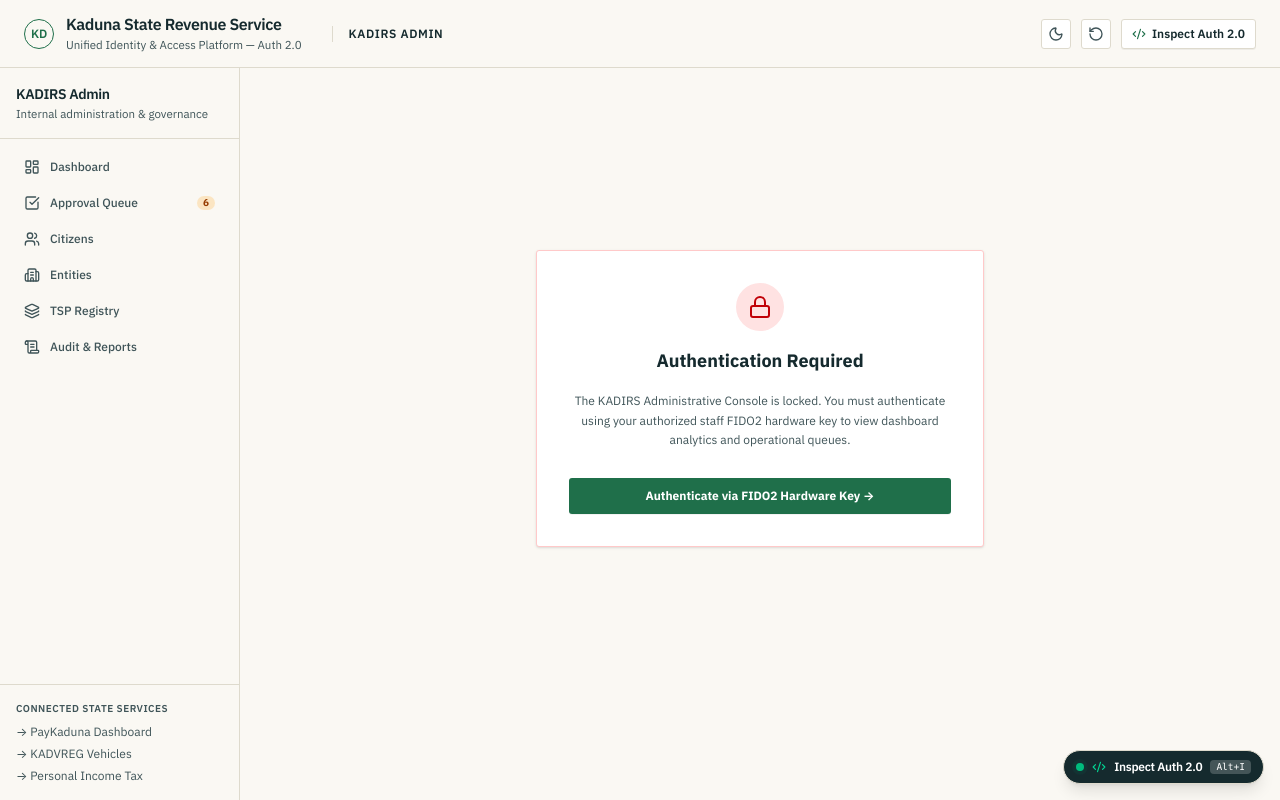
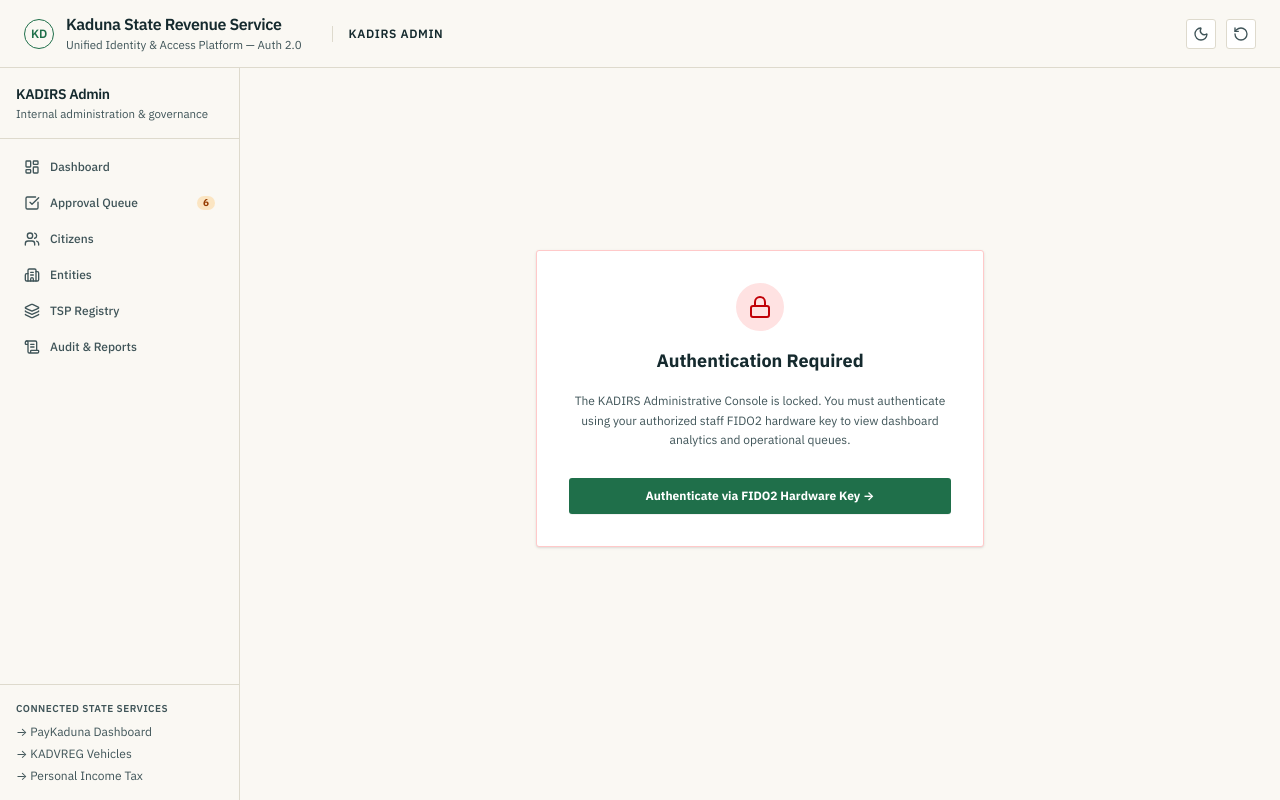
Before and after one commit to taxnigeria/kadirs-sso-demo, a React (Vite) app: page /admin/disputes in a window 1280 px wide. Built offline with nearby package versions, Linux system fonts and the light colour scheme.

Commit message:
fix(inspector): restrict architecture inspector triggers and drawer to authenticated administrators

```diff
--- a/src/components/inspector/architecture-inspector-drawer.tsx
+++ b/src/components/inspector/architecture-inspector-drawer.tsx
@@ -13,6 +13,7 @@ import { TokenInspectorView } from './token-inspector-view'
 import { KafkaEventsView } from './kafka-events-view'
 import { AuthFlowTimelineView } from './auth-flow-timeline-view'
 import { TopologyMapView } from './topology-map-view'
+import { useAdminEngine } from '@/engine/admin-engine'
 
 export function ArchitectureInspectorDrawer() {
   const isOpen = useInspectorStore((s) => s.isOpen)
@@ -20,23 +21,27 @@ export function ArchitectureInspectorDrawer() {
   const activeTab = useInspectorStore((s) => s.activeTab)
   const setActiveTab = useInspectorStore((s) => s.setActiveTab)
   const getActiveToken = useInspectorStore((s) => s.getActiveToken)
+  const currentAdmin = useAdminEngine((s) => s.currentAdmin)
 
-  // Close on Escape key
+  // Close on Escape key or toggle on Alt+I (only for admins)
   useEffect(() => {
     const handleKeyDown = (e: KeyboardEvent) => {
       if (e.key === 'Escape' && isOpen) {
         closeInspector()
       }
-      // Alt+I toggle shortcut
+      // Alt+I toggle shortcut — restricted to authenticated administrators
       if (e.altKey && (e.key === 'i' || e.key === 'I')) {
-        useInspectorStore.getState().toggleInspector()
+        if (useAdminEngine.getState().currentAdmin) {
+          useInspectorStore.getState().toggleInspector()
+        }
       }
     };
     window.addEventListener('keydown', handleKeyDown)
     return () => window.removeEventListener('keydown', handleKeyDown)
   }, [isOpen, closeInspector])
 
-  if (!isOpen) return null
+  // Strictly hidden if closed or user is not an authenticated administrator
+  if (!isOpen || !currentAdmin) return null
 
   const tabs: { id: InspectorTab; label: string; icon: React.ComponentType<{ className?: string }> }[] = [
     { id: 'token', label: 'RS256 JWT Token', icon: Code2 },
--- a/src/components/inspector/floating-inspector-trigger.tsx
+++ b/src/components/inspector/floating-inspector-trigger.tsx
@@ -1,11 +1,14 @@
 import { Code2 } from 'lucide-react'
 import { useInspectorStore } from '@/engine/inspector-store'
+import { useAdminEngine } from '@/engine/admin-engine'
 
 export function FloatingInspectorTrigger() {
   const isOpen = useInspectorStore((s) => s.isOpen)
   const toggleInspector = useInspectorStore((s) => s.toggleInspector)
+  const currentAdmin = useAdminEngine((s) => s.currentAdmin)
 
-  if (isOpen) return null
+  // Only display for authenticated administrators
+  if (isOpen || !currentAdmin) return null
 
   return (
     <button
--- a/src/components/layout/topbar.tsx
+++ b/src/components/layout/topbar.tsx
@@ -119,7 +119,8 @@ export function Topbar({ portal }: TopbarProps) {
           <RotateCcw className="w-4 h-4" />
         </button>
 
-        {/* Technical Architecture Inspector Button */}
+        {/* Technical Architecture Inspector Button — Only shown to authenticated administrators */}
+        {Boolean(currentAdmin) && (
           <button
             type="button"
             onClick={() => useInspectorStore.getState().openInspector()}
@@ -129,6 +130,7 @@ export function Topbar({ portal }: TopbarProps) {
             <Code2 className="w-3.5 h-3.5 text-[var(--green)] group-hover:rotate-12 transition-transform" />
             <span>Inspect Auth 2.0</span>
           </button>
+        )}
       </div>
     </header>
   )
```
Lines whose indentation alone changed are shown as unchanged.
